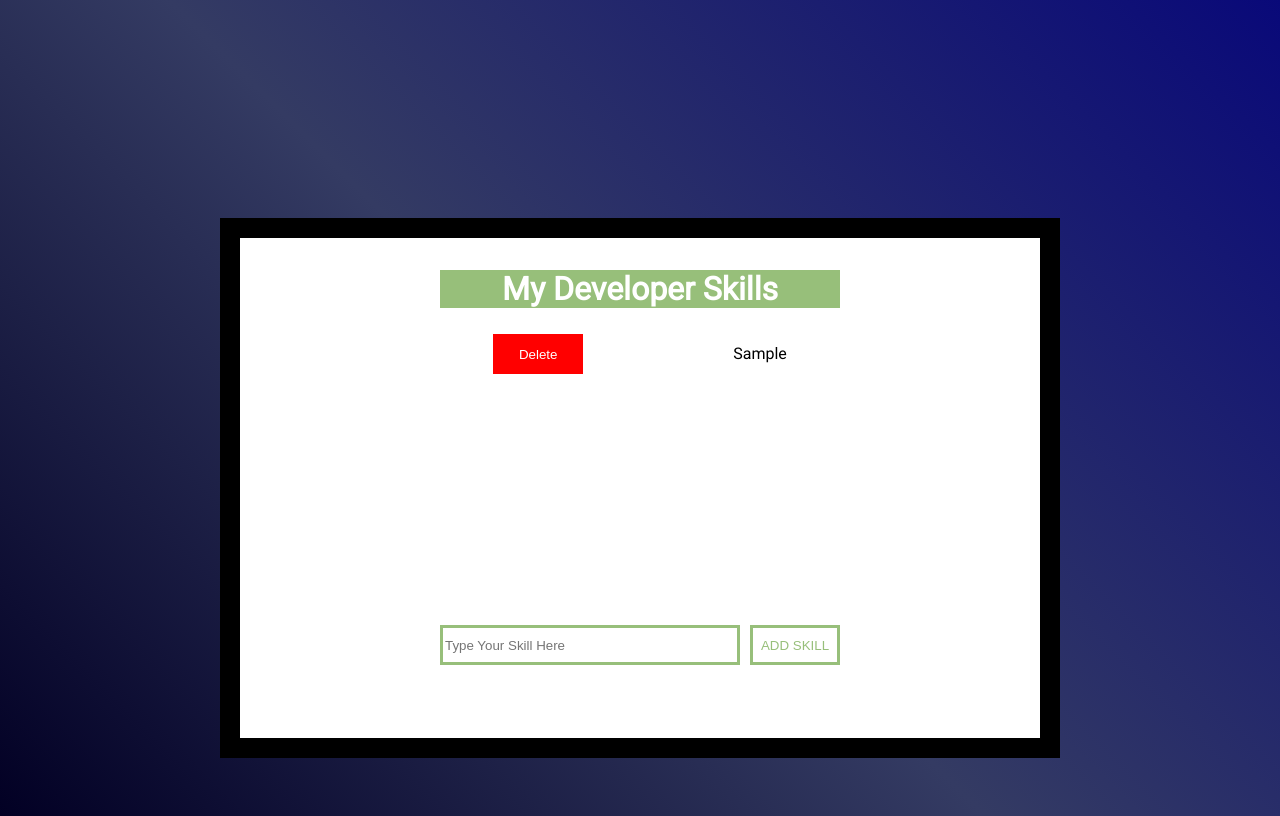
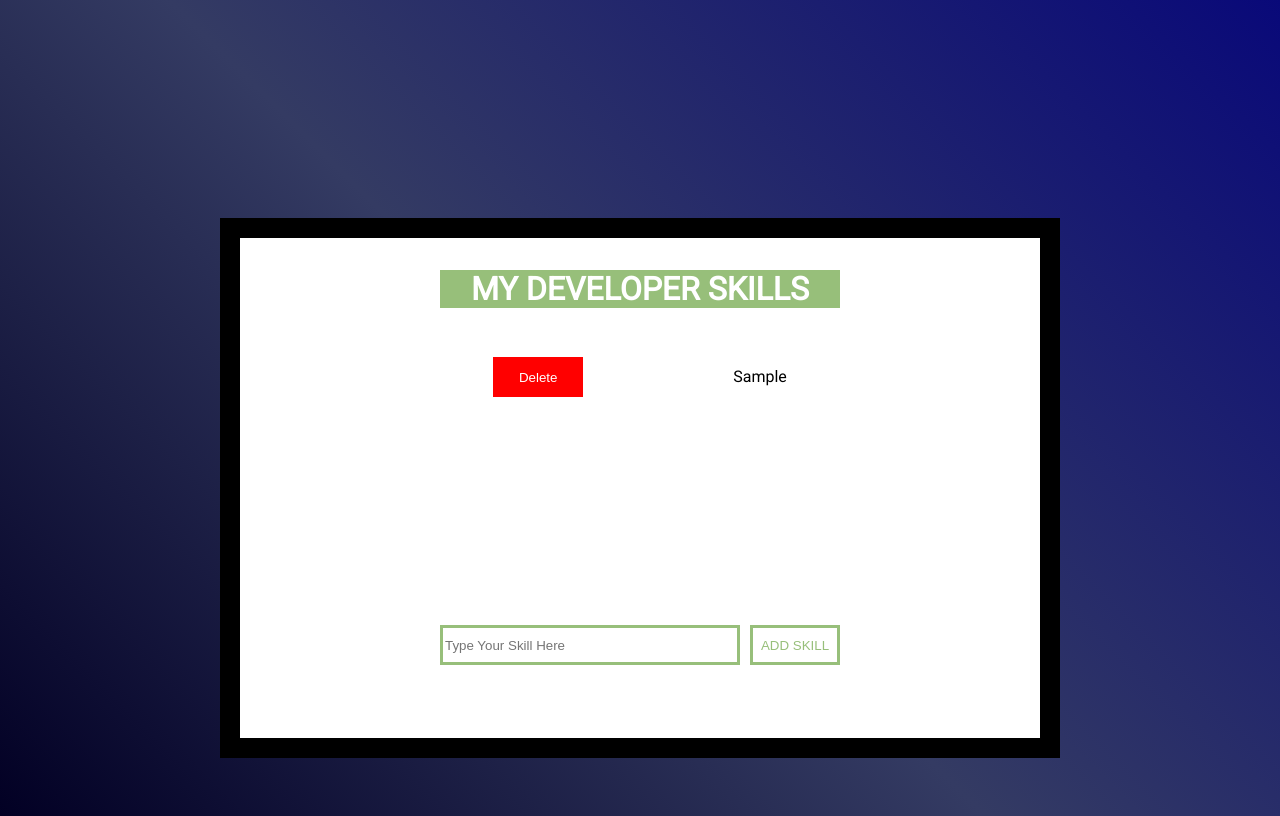
Before and after one commit to mariorojasac/dev-skills-lab, a plain HTML site: page index.html in a window 1280 px wide. Both pictures are taken after typing "Sample" into the empty fields and a click on the button "ADD SKILL". Drawn offline with nearby package versions, Linux system fonts and the light colour scheme.

Commit message:
update table

```diff
--- a/index.html
+++ b/index.html
@@ -21,21 +21,15 @@
 
         <!-- TOP -->
         <div id="top">
-            <h1>My Developer Skills</h1>
+            <h1>MY DEVELOPER SKILLS</h1>
         </div>
 
 
         <!-- content -->
         <div id="content">
-            <table id="homes" class="table">
-                <thead>
-                    <tr>
-
-                    </tr>
-                </thead>
-
-                <tbody>
-
+            <table class="table">
+                 <tbody>
+        <!-- table row goes in here   -->
                 </tbody>
             </table>
         </div>
--- a/js/script.js
+++ b/js/script.js
@@ -1,4 +1,4 @@
-$("thead").on("click", "button", function () {
+$("tbody").on("click", "button", function () {
     $(this)
         .closest("tr")
         .fadeOut(1000, function () {
@@ -9,7 +9,7 @@ $("thead").on("click", "button", function () {
 
 $('#addSkill').click(function () {
     let input = document.querySelector('.inputtt').value;
-    $('thead').append(`<tr>
+    $('table').append(`<tr>
     <td><button id="trBtn">Delete</button>${input}</td>
     </tr>`);
     $('input').val('');
```
